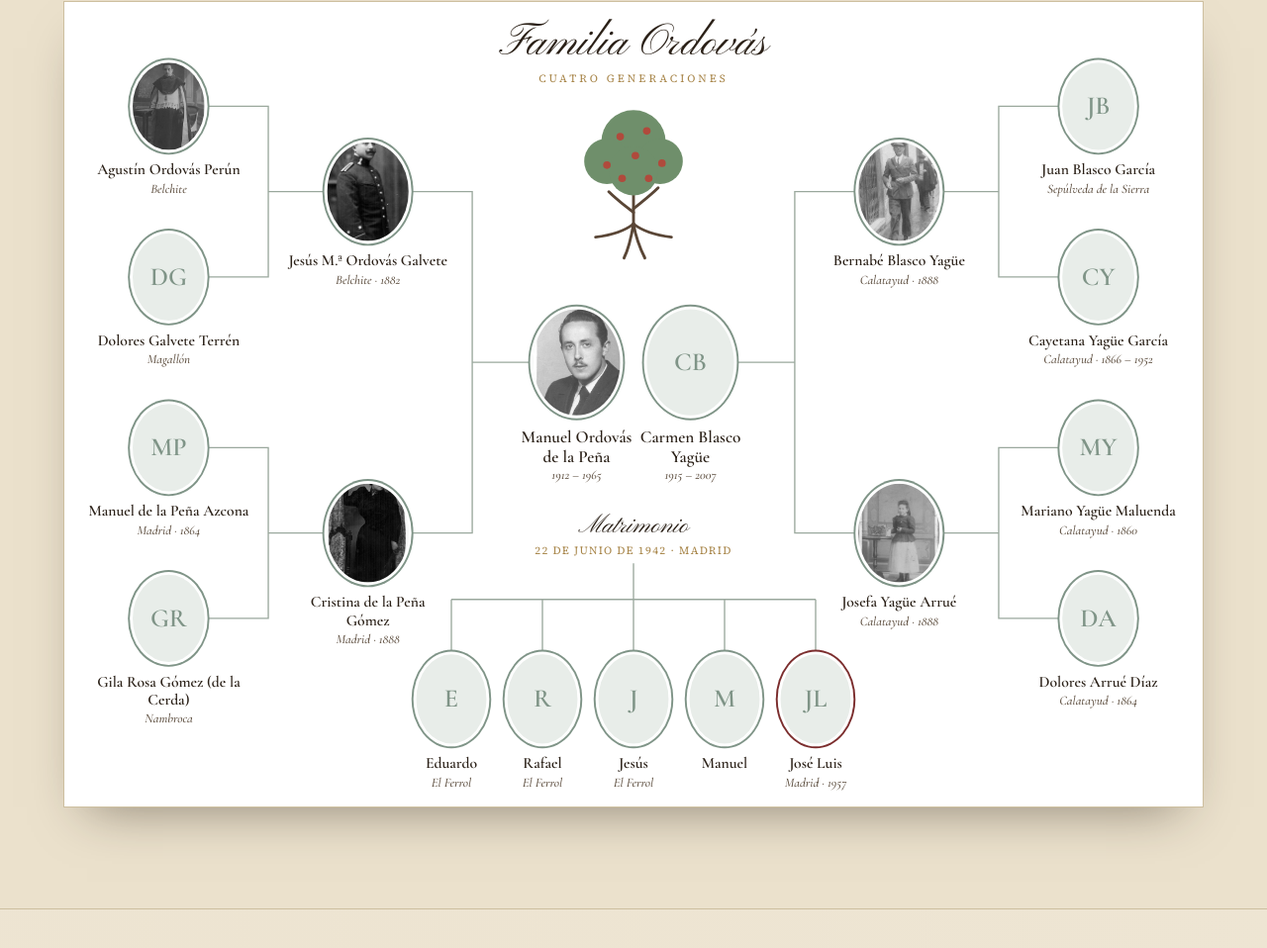
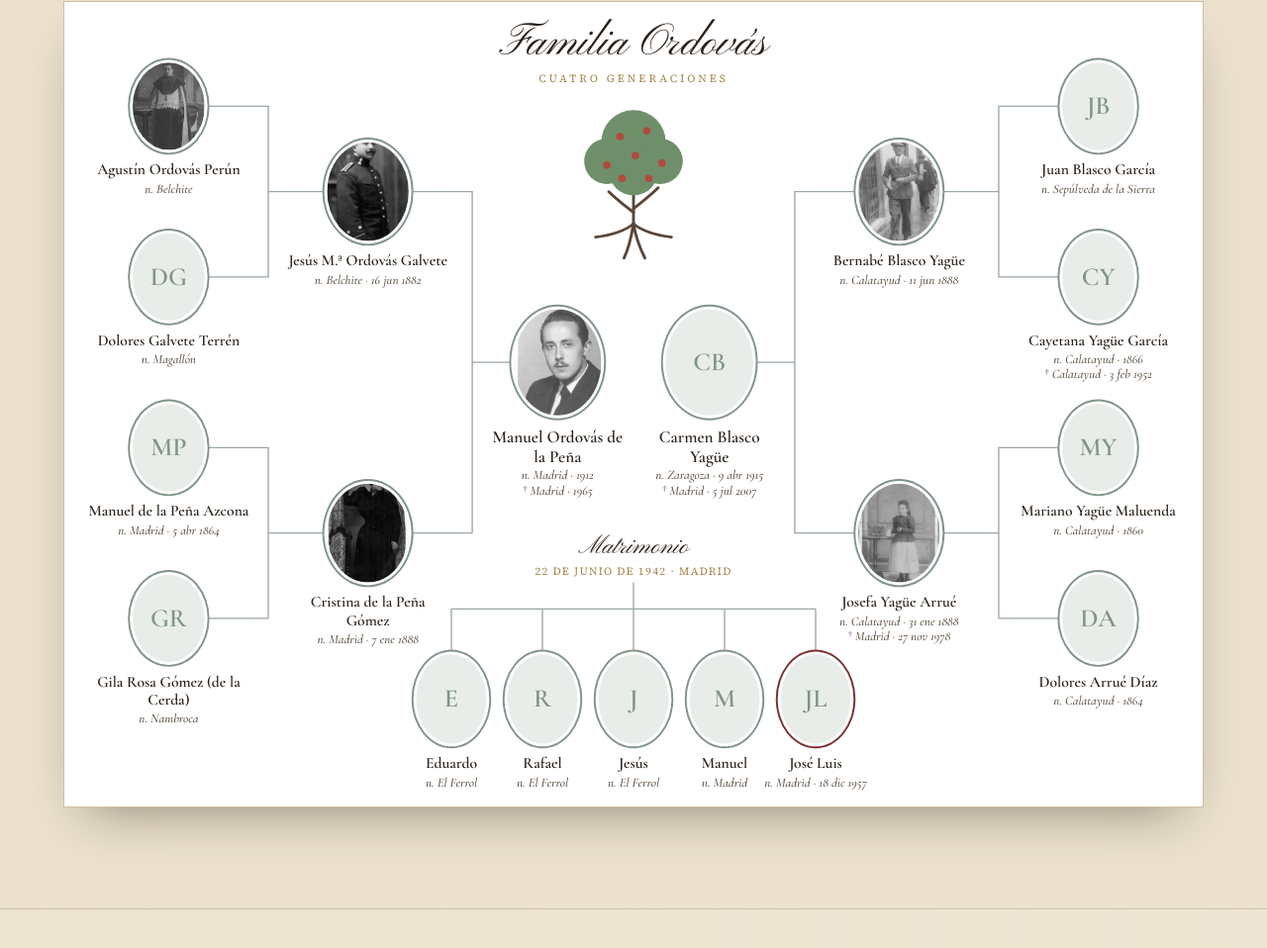
Before and after one commit to joobid/ordovas-info, a plain HTML site: page index.html in a window 1280 px wide. Shown: the part 1313-2271 px from the top of the page at 99% size. Drawn offline with nearby package versions, Linux system fonts and the light colour scheme.

Commit message:
Árbol con datos de nacimiento y defunción

```diff
--- a/css/style.css
+++ b/css/style.css
@@ -245,7 +245,7 @@ a.fig:hover { color: var(--granate); }
 .rotulo small { display: block; font-family: var(--serif); font-style: italic; font-size: .85rem; color: var(--tinta-suave); margin-top: 2px; }
 .fig.centro .rotulo b { font-size: 1.12rem; }
 .fig.autor .ovalo { box-shadow: 0 0 0 3px #fff, 0 0 0 5px var(--granate); }
-.boda { position: absolute; left: 0; width: 1200px; top: 538px; text-align: center; }
+.boda { position: absolute; left: 0; width: 1200px; top: 560px; text-align: center; }
 .boda .guion { font-size: 1.7rem; }
 .boda small { letter-spacing: .12em; }
 .arbol-movil { display: none; }
@@ -255,3 +255,5 @@ a.fig:hover { color: var(--granate); }
   .arbol-movil { display: block; }
   .nivel.n5 { grid-template-columns: 1fr; }
 }
+
+.fig.hijo .rotulo small { white-space: nowrap; }
--- a/index.html
+++ b/index.html
@@ -56,50 +56,50 @@
 <g fill="#6f8f6b"><circle cx="80" cy="52" r="34"/><circle cx="52" cy="72" r="24"/><circle cx="108" cy="72" r="24"/><circle cx="80" cy="82" r="26"/></g>
 <g fill="#b04a3c"><circle cx="66" cy="46" r="4"/><circle cx="94" cy="40" r="4"/><circle cx="82" cy="66" r="4"/><circle cx="52" cy="76" r="4"/><circle cx="110" cy="74" r="4"/><circle cx="96" cy="90" r="4"/><circle cx="68" cy="90" r="4"/></g>
 </svg>
-    <svg class="conectores" viewBox="0 0 1200 850" aria-hidden="true"><g fill="none" stroke="#9aa89d" stroke-width="1.4"><path d="M150 110H215V290H150"/><path d="M215 200H277"/><path d="M150 470H215V650H150"/><path d="M215 560H277"/><path d="M363 200H430V560H363"/><path d="M430 380H494"/><path d="M1050 110H985V290H1050"/><path d="M985 200H923"/><path d="M1050 470H985V650H1050"/><path d="M985 560H923"/><path d="M837 200H770V560H837"/><path d="M770 380H706"/><path d="M600 592V630"/><path d="M408 630H792"/><path d="M408 630V688"/><path d="M504 630V688"/><path d="M600 630V688"/><path d="M696 630V688"/><path d="M792 630V688"/></g></svg>
-    <a class="fig " href="#agustin" style="--x:110;--y:110;--w:76px;--h:92px;--fw:170px"><span class="ovalo" data-ini="AO"><img src="img/Agustin-Ordovas-Perun.jpg" alt="Agustín Ordovás Perún" loading="lazy"></span><span class="rotulo"><b>Agustín Ordovás Perún</b><small>Belchite</small></span></a>
-    <div class="fig " style="--x:110;--y:290;--w:76px;--h:92px;--fw:170px"><span class="ovalo sin-foto" data-ini="DG"></span><span class="rotulo"><b>Dolores Galvete Terrén</b><small>Magallón</small></span></div>
-    <div class="fig " style="--x:110;--y:470;--w:76px;--h:92px;--fw:170px"><span class="ovalo sin-foto" data-ini="MP"></span><span class="rotulo"><b>Manuel de la Peña Azcona</b><small>Madrid · 1864</small></span></div>
-    <div class="fig " style="--x:110;--y:650;--w:76px;--h:92px;--fw:170px"><span class="ovalo sin-foto" data-ini="GR"></span><span class="rotulo"><b>Gila Rosa Gómez (de la Cerda)</b><small>Nambroca</small></span></div>
-    <a class="fig " href="#jesus" style="--x:320;--y:200;--w:86px;--h:104px;--fw:170px"><span class="ovalo" data-ini="JM"><img src="img/Jesus-Maria-Ordovas-Galvete.jpg" alt="Jesús M.ª Ordovás Galvete" loading="lazy"></span><span class="rotulo"><b>Jesús M.ª Ordovás Galvete</b><small>Belchite · 1882</small></span></a>
-    <a class="fig " href="#cristina" style="--x:320;--y:560;--w:86px;--h:104px;--fw:170px"><span class="ovalo" data-ini="CP"><img src="img/Cristina-de-la-Pena-Gomez.jpg" alt="Cristina de la Peña Gómez" loading="lazy"></span><span class="rotulo"><b>Cristina de la Peña Gómez</b><small>Madrid · 1888</small></span></a>
-    <div class="fig " style="--x:1090;--y:110;--w:76px;--h:92px;--fw:170px"><span class="ovalo sin-foto" data-ini="JB"></span><span class="rotulo"><b>Juan Blasco García</b><small>Sepúlveda de la Sierra</small></span></div>
-    <div class="fig " style="--x:1090;--y:290;--w:76px;--h:92px;--fw:170px"><span class="ovalo sin-foto" data-ini="CY"></span><span class="rotulo"><b>Cayetana Yagüe García</b><small>Calatayud · 1866 – 1952</small></span></div>
-    <div class="fig " style="--x:1090;--y:470;--w:76px;--h:92px;--fw:170px"><span class="ovalo sin-foto" data-ini="MY"></span><span class="rotulo"><b>Mariano Yagüe Maluenda</b><small>Calatayud · 1860</small></span></div>
-    <div class="fig " style="--x:1090;--y:650;--w:76px;--h:92px;--fw:170px"><span class="ovalo sin-foto" data-ini="DA"></span><span class="rotulo"><b>Dolores Arrué Díaz</b><small>Calatayud · 1864</small></span></div>
-    <a class="fig " href="#bernabe" style="--x:880;--y:200;--w:86px;--h:104px;--fw:170px"><span class="ovalo" data-ini="BB"><img src="img/Bernabe-Blasco-Yague.jpg" alt="Bernabé Blasco Yagüe" loading="lazy"></span><span class="rotulo"><b>Bernabé Blasco Yagüe</b><small>Calatayud · 1888</small></span></a>
-    <a class="fig " href="#josefa" style="--x:880;--y:560;--w:86px;--h:104px;--fw:170px"><span class="ovalo" data-ini="JY"><img src="img/Josefa-Yague-Arrue.jpg" alt="Josefa Yagüe Arrué" loading="lazy"></span><span class="rotulo"><b>Josefa Yagüe Arrué</b><small>Calatayud · 1888</small></span></a>
-    <a class="fig centro" href="#manuel" style="--x:540;--y:380;--w:92px;--h:112px;--fw:120px"><span class="ovalo" data-ini="MO"><img src="img/Manuel-Ordovas-de-la-Pena-2.jpg" alt="Manuel Ordovás de la Peña" loading="lazy"></span><span class="rotulo"><b>Manuel Ordovás de la Peña</b><small>1912 – 1965</small></span></a>
-    <a class="fig centro" href="#carmen" style="--x:660;--y:380;--w:92px;--h:112px;--fw:120px"><span class="ovalo" data-ini="CB"><img src="img/Carmen-Blasco-Yague.jpg" alt="Carmen Blasco Yagüe" loading="lazy"></span><span class="rotulo"><b>Carmen Blasco Yagüe</b><small>1915 – 2007</small></span></a>
-    <div class="fig hijo" style="--x:408;--y:735;--w:74px;--h:94px;--fw:96px"><span class="ovalo sin-foto" data-ini="E"></span><span class="rotulo"><b>Eduardo</b><small>El Ferrol</small></span></div>
-    <div class="fig hijo" style="--x:504;--y:735;--w:74px;--h:94px;--fw:96px"><span class="ovalo sin-foto" data-ini="R"></span><span class="rotulo"><b>Rafael</b><small>El Ferrol</small></span></div>
-    <div class="fig hijo" style="--x:600;--y:735;--w:74px;--h:94px;--fw:96px"><span class="ovalo sin-foto" data-ini="J"></span><span class="rotulo"><b>Jesús</b><small>El Ferrol</small></span></div>
-    <div class="fig hijo" style="--x:696;--y:735;--w:74px;--h:94px;--fw:96px"><span class="ovalo sin-foto" data-ini="M"></span><span class="rotulo"><b>Manuel</b><small></small></span></div>
-    <div class="fig hijo autor" style="--x:792;--y:735;--w:74px;--h:94px;--fw:96px"><span class="ovalo sin-foto" data-ini="JL"></span><span class="rotulo"><b>José Luis</b><small>Madrid · 1957</small></span></div>
+    <svg class="conectores" viewBox="0 0 1200 850" aria-hidden="true"><g fill="none" stroke="#9aa89d" stroke-width="1.4"><path d="M150 110H215V290H150"/><path d="M215 200H277"/><path d="M150 470H215V650H150"/><path d="M215 560H277"/><path d="M363 200H430V560H363"/><path d="M430 380H474"/><path d="M1050 110H985V290H1050"/><path d="M985 200H923"/><path d="M1050 470H985V650H1050"/><path d="M985 560H923"/><path d="M837 200H770V560H837"/><path d="M770 380H726"/><path d="M600 612V640"/><path d="M408 640H792"/><path d="M408 640V688"/><path d="M504 640V688"/><path d="M600 640V688"/><path d="M696 640V688"/><path d="M792 640V688"/></g></svg>
+    <a class="fig " href="#agustin" style="--x:110;--y:110;--w:76px;--h:92px;--fw:170px"><span class="ovalo" data-ini="AO"><img src="img/Agustin-Ordovas-Perun.jpg" alt="Agustín Ordovás Perún" loading="lazy"></span><span class="rotulo"><b>Agustín Ordovás Perún</b><small>n. Belchite</small></span></a>
+    <div class="fig " style="--x:110;--y:290;--w:76px;--h:92px;--fw:170px"><span class="ovalo sin-foto" data-ini="DG"></span><span class="rotulo"><b>Dolores Galvete Terrén</b><small>n. Magallón</small></span></div>
+    <div class="fig " style="--x:110;--y:470;--w:76px;--h:92px;--fw:170px"><span class="ovalo sin-foto" data-ini="MP"></span><span class="rotulo"><b>Manuel de la Peña Azcona</b><small>n. Madrid · 5 abr 1864</small></span></div>
+    <div class="fig " style="--x:110;--y:650;--w:76px;--h:92px;--fw:170px"><span class="ovalo sin-foto" data-ini="GR"></span><span class="rotulo"><b>Gila Rosa Gómez (de la Cerda)</b><small>n. Nambroca</small></span></div>
+    <a class="fig " href="#jesus" style="--x:320;--y:200;--w:86px;--h:104px;--fw:170px"><span class="ovalo" data-ini="JM"><img src="img/Jesus-Maria-Ordovas-Galvete.jpg" alt="Jesús M.ª Ordovás Galvete" loading="lazy"></span><span class="rotulo"><b>Jesús M.ª Ordovás Galvete</b><small>n. Belchite · 16 jun 1882</small></span></a>
+    <a class="fig " href="#cristina" style="--x:320;--y:560;--w:86px;--h:104px;--fw:170px"><span class="ovalo" data-ini="CP"><img src="img/Cristina-de-la-Pena-Gomez.jpg" alt="Cristina de la Peña Gómez" loading="lazy"></span><span class="rotulo"><b>Cristina de la Peña Gómez</b><small>n. Madrid · 7 ene 1888</small></span></a>
+    <div class="fig " style="--x:1090;--y:110;--w:76px;--h:92px;--fw:170px"><span class="ovalo sin-foto" data-ini="JB"></span><span class="rotulo"><b>Juan Blasco García</b><small>n. Sepúlveda de la Sierra</small></span></div>
+    <div class="fig " style="--x:1090;--y:290;--w:76px;--h:92px;--fw:170px"><span class="ovalo sin-foto" data-ini="CY"></span><span class="rotulo"><b>Cayetana Yagüe García</b><small>n. Calatayud · 1866<br>† Calatayud · 3 feb 1952</small></span></div>
+    <div class="fig " style="--x:1090;--y:470;--w:76px;--h:92px;--fw:170px"><span class="ovalo sin-foto" data-ini="MY"></span><span class="rotulo"><b>Mariano Yagüe Maluenda</b><small>n. Calatayud · 1860</small></span></div>
+    <div class="fig " style="--x:1090;--y:650;--w:76px;--h:92px;--fw:170px"><span class="ovalo sin-foto" data-ini="DA"></span><span class="rotulo"><b>Dolores Arrué Díaz</b><small>n. Calatayud · 1864</small></span></div>
+    <a class="fig " href="#bernabe" style="--x:880;--y:200;--w:86px;--h:104px;--fw:170px"><span class="ovalo" data-ini="BB"><img src="img/Bernabe-Blasco-Yague.jpg" alt="Bernabé Blasco Yagüe" loading="lazy"></span><span class="rotulo"><b>Bernabé Blasco Yagüe</b><small>n. Calatayud · 11 jun 1888</small></span></a>
+    <a class="fig " href="#josefa" style="--x:880;--y:560;--w:86px;--h:104px;--fw:170px"><span class="ovalo" data-ini="JY"><img src="img/Josefa-Yague-Arrue.jpg" alt="Josefa Yagüe Arrué" loading="lazy"></span><span class="rotulo"><b>Josefa Yagüe Arrué</b><small>n. Calatayud · 31 ene 1888<br>† Madrid · 27 nov 1978</small></span></a>
+    <a class="fig centro" href="#manuel" style="--x:520;--y:380;--w:92px;--h:112px;--fw:150px"><span class="ovalo" data-ini="MO"><img src="img/Manuel-Ordovas-de-la-Pena-2.jpg" alt="Manuel Ordovás de la Peña" loading="lazy"></span><span class="rotulo"><b>Manuel Ordovás de la Peña</b><small>n. Madrid · 1912<br>† Madrid · 1965</small></span></a>
+    <a class="fig centro" href="#carmen" style="--x:680;--y:380;--w:92px;--h:112px;--fw:150px"><span class="ovalo" data-ini="CB"><img src="img/Carmen-Blasco-Yague.jpg" alt="Carmen Blasco Yagüe" loading="lazy"></span><span class="rotulo"><b>Carmen Blasco Yagüe</b><small>n. Zaragoza · 9 abr 1915<br>† Madrid · 5 jul 2007</small></span></a>
+    <div class="fig hijo" style="--x:408;--y:735;--w:74px;--h:94px;--fw:130px"><span class="ovalo sin-foto" data-ini="E"></span><span class="rotulo"><b>Eduardo</b><small>n. El Ferrol</small></span></div>
+    <div class="fig hijo" style="--x:504;--y:735;--w:74px;--h:94px;--fw:130px"><span class="ovalo sin-foto" data-ini="R"></span><span class="rotulo"><b>Rafael</b><small>n. El Ferrol</small></span></div>
+    <div class="fig hijo" style="--x:600;--y:735;--w:74px;--h:94px;--fw:130px"><span class="ovalo sin-foto" data-ini="J"></span><span class="rotulo"><b>Jesús</b><small>n. El Ferrol</small></span></div>
+    <div class="fig hijo" style="--x:696;--y:735;--w:74px;--h:94px;--fw:130px"><span class="ovalo sin-foto" data-ini="M"></span><span class="rotulo"><b>Manuel</b><small>n. Madrid</small></span></div>
+    <div class="fig hijo autor" style="--x:792;--y:735;--w:74px;--h:94px;--fw:130px"><span class="ovalo sin-foto" data-ini="JL"></span><span class="rotulo"><b>José Luis</b><small>n. Madrid · 18 dic 1957</small></span></div>
     <div class="boda"><span class="guion">Matrimonio</span><small>22 de junio de 1942 · Madrid</small></div>
   </div></div>
   <div class="arbol arbol-movil reveal">
     <div class="nivel-etiqueta">Bisabuelos</div>
     <div class="nivel n4">
       <div class="pareja">
-        <a class="persona" href="#agustin"><b>Agustín Ordovás Perún</b><small>Belchite · sacerdote y canónigo de la Catedral de Tenerife</small></a>
+        <a class="persona" href="#agustin"><b>Agustín Ordovás Perún</b><small>n. Belchite</small></a>
         <div class="union">&amp;</div>
-        <div class="persona"><b>Dolores Galvete Terrén</b><small>Magallón (Zaragoza)</small></div>
+        <div class="persona"><b>Dolores Galvete Terrén</b><small>n. Magallón</small></div>
       </div>
       <div class="pareja">
-        <div class="persona"><b>Manuel de la Peña Azcona</b><small>Madrid, 1864</small></div>
+        <div class="persona"><b>Manuel de la Peña Azcona</b><small>n. Madrid · 5 abr 1864</small></div>
         <div class="union">&amp;</div>
-        <div class="persona"><b>Gila Rosa Gómez (de la Cerda)</b><small>Nambroca (Toledo)</small></div>
+        <div class="persona"><b>Gila Rosa Gómez (de la Cerda)</b><small>n. Nambroca</small></div>
       </div>
       <div class="pareja">
-        <div class="persona"><b>Juan Blasco García</b><small>Sepúlveda de la Sierra · Guardia Civil</small></div>
+        <div class="persona"><b>Juan Blasco García</b><small>n. Sepúlveda de la Sierra</small></div>
         <div class="union">&amp;</div>
-        <div class="persona"><b>Cayetana Yagüe García</b><small>Calatayud, 1866 – 1952</small></div>
+        <div class="persona"><b>Cayetana Yagüe García</b><small>n. Calatayud · 1866<br>† Calatayud · 3 feb 1952</small></div>
       </div>
       <div class="pareja">
-        <div class="persona"><b>Mariano Yagüe Maluenda</b><small>Calatayud, 1860 · sochantre</small></div>
+        <div class="persona"><b>Mariano Yagüe Maluenda</b><small>n. Calatayud · 1860</small></div>
         <div class="union">&amp;</div>
-        <div class="persona"><b>Dolores Arrué Díaz</b><small>Calatayud, 1864</small></div>
+        <div class="persona"><b>Dolores Arrué Díaz</b><small>n. Calatayud · 1864</small></div>
       </div>
     </div>
 
@@ -108,17 +108,17 @@
       <div>
         <div class="rama">Rama Ordovás</div>
         <div class="pareja">
-          <a class="persona" href="#jesus"><b>Jesús M.ª Ordovás Galvete</b><small>Belchite, 1882 · ingeniero militar, inventor del Cartógrafo Ordovás-Kern</small></a>
+          <a class="persona" href="#jesus"><b>Jesús M.ª Ordovás Galvete</b><small>n. Belchite · 16 jun 1882</small></a>
           <div class="union">&amp;</div>
-          <a class="persona" href="#cristina"><b>Cristina de la Peña Gómez</b><small>Madrid, 1888</small></a>
+          <a class="persona" href="#cristina"><b>Cristina de la Peña Gómez</b><small>n. Madrid · 7 ene 1888</small></a>
         </div>
       </div>
       <div>
         <div class="rama">Rama Blasco Yagüe</div>
         <div class="pareja">
-          <a class="persona" href="#bernabe"><b>Bernabé Blasco Yagüe</b><small>Calatayud, 1888 · director de prisiones</small></a>
+          <a class="persona" href="#bernabe"><b>Bernabé Blasco Yagüe</b><small>n. Calatayud · 11 jun 1888</small></a>
           <div class="union">&amp;</div>
-          <a class="persona" href="#josefa"><b>Josefa Yagüe Arrué</b><small>Calatayud, 1888</small></a>
+          <a class="persona" href="#josefa"><b>Josefa Yagüe Arrué</b><small>n. Calatayud · 31 ene 1888<br>† Madrid · 27 nov 1978</small></a>
         </div>
       </div>
     </div>
@@ -126,20 +126,20 @@
     <div class="nivel-etiqueta">Padres</div>
     <div class="nivel n1">
       <div class="pareja">
-        <a class="persona principal" href="#manuel"><b>Manuel Ordovás de la Peña</b><small>Madrid, 1912 – 1965 · delineante y topógrafo</small></a>
+        <a class="persona principal" href="#manuel"><b>Manuel Ordovás de la Peña</b><small>n. Madrid · 1912<br>† Madrid · 1965</small></a>
         <div class="union">&amp;</div>
-        <a class="persona principal" href="#carmen"><b>Carmen Blasco Yagüe</b><small>Zaragoza, 1915 – Madrid, 2007 · funcionaria de policía</small></a>
+        <a class="persona principal" href="#carmen"><b>Carmen Blasco Yagüe</b><small>n. Zaragoza · 9 abr 1915<br>† Madrid · 5 jul 2007</small></a>
       </div>
     </div>
     <p class="hermanos"><strong>Hermanos de Manuel:</strong> Agustín (1915), Carlos (1918), Eduardo (1919), Rafael (1920) y María Cristina (1922). &nbsp;·&nbsp; <strong>Hermanas de Carmen:</strong> Dolores (1921 – 1948) y María Luisa (1925 – 2017).</p>
 
     <div class="nivel-etiqueta">Hijos</div>
     <div class="nivel n5">
-      <div class="persona"><b>Eduardo</b><small>nacido en El Ferrol</small></div>
-      <div class="persona"><b>Rafael</b><small>nacido en El Ferrol</small></div>
-      <div class="persona"><b>Jesús</b><small>nacido en El Ferrol</small></div>
-      <div class="persona"><b>Manuel</b></div>
-      <div class="persona principal"><b>José Luis</b><small>Madrid, 1957 · autor de estas memorias</small></div>
+      <div class="persona"><b>Eduardo</b><small>n. El Ferrol</small></div>
+      <div class="persona"><b>Rafael</b><small>n. El Ferrol</small></div>
+      <div class="persona"><b>Jesús</b><small>n. El Ferrol</small></div>
+      <div class="persona"><b>Manuel</b><small>n. Madrid</small></div>
+      <div class="persona principal"><b>José Luis</b><small>n. Madrid · 18 dic 1957</small></div>
     </div>
   </div>
 </section>
```
